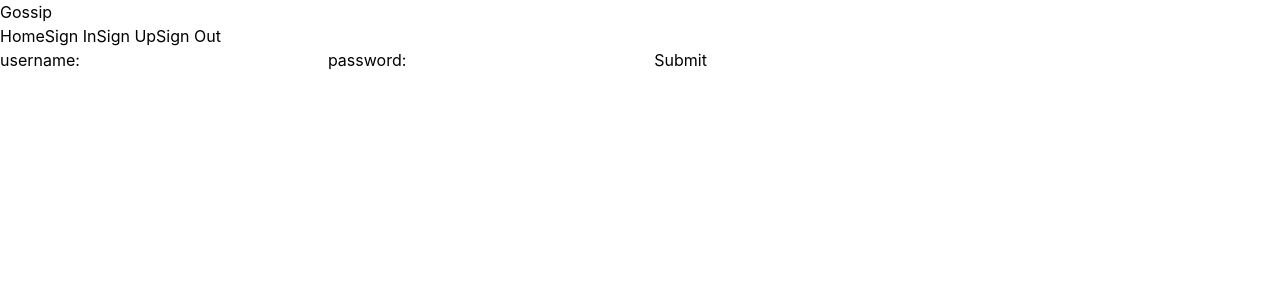
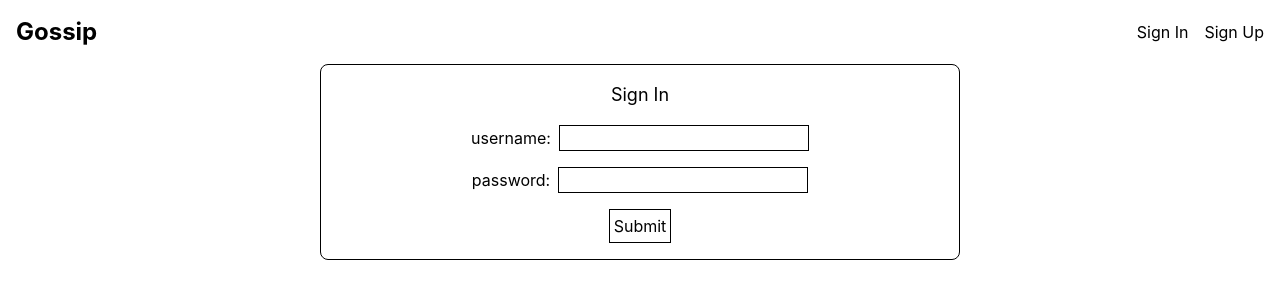
Before and after one commit to JeremyChuaWX/gossip, a React (Create React App) app in the folder frontend/: page /auth/signin in a window 1280 px wide. Shown: the top 300 px of the page. Built offline with nearby package versions, Linux system fonts and the light colour scheme.

Commit message:
[frontend] basic styles

```diff
--- /dev/null
+++ b/frontend/src/components/post-card.tsx
@@ -0,0 +1,15 @@
+import { NavLink } from "react-router-dom";
+import { Post } from "../models/entities";
+
+function PostCard({ post }: { post: Post }) {
+  return (
+    <NavLink to={`post/${post.id}`}>
+      <div className="border-b-black border pb-2">
+        <h2 className="text-lg">{post.title}</h2>
+        <p className="text-sm">{post.body}</p>
+      </div>
+    </NavLink>
+  );
+}
+
+export default PostCard;
--- a/frontend/src/layouts/base-layout.tsx
+++ b/frontend/src/layouts/base-layout.tsx
@@ -4,13 +4,13 @@ import { NavLink } from "react-router-dom";
 export default function BaseLayout() {
   return (
     <>
-      <header>
-        <h1>Gossip</h1>
-        <nav>
-          <NavLink to="/">Home</NavLink>
+      <header className="flex items-center justify-between p-4 relative">
+        <NavLink to="/">
+          <h1 className="font-bold text-2xl">Gossip</h1>
+        </NavLink>
+        <nav className="flex gap-4">
           <NavLink to="/auth/signin">Sign In</NavLink>
           <NavLink to="/auth/signup">Sign Up</NavLink>
-          <NavLink to="/auth/signout">Sign Out</NavLink>
         </nav>
       </header>
 
--- a/frontend/src/pages/home-page.tsx
+++ b/frontend/src/pages/home-page.tsx
@@ -1,5 +1,6 @@
 import { QueryClient, useQuery } from "@tanstack/react-query";
 import { getPosts as getPostsApi } from "../api/posts";
+import PostCard from "../components/post-card";
 
 function getPostsQuery() {
   return {
@@ -22,13 +23,9 @@ function HomePage() {
   return (
     <div>
       <h1>home page</h1>
-      <ul>
-        {posts.map((post) => (
-          <li key={post.id}>
-            {post.title}: {post.body}
-          </li>
-        ))}
-      </ul>
+      {posts.map((post) => (
+        <PostCard key={post.id} post={post} />
+      ))}
     </div>
   );
 }
--- a/frontend/src/pages/signin-page.tsx
+++ b/frontend/src/pages/signin-page.tsx
@@ -37,16 +37,24 @@ function SignInPage() {
   };
 
   return (
-    <form onSubmit={handleSubmit(submitHandler)}>
+    <form
+      onSubmit={handleSubmit(submitHandler)}
+      className="flex flex-col w-1/2 mx-auto gap-4 border border-black rounded-lg items-center p-4"
+    >
+      <h1 className="text-lg">Sign In</h1>
       <label>
         username:
-        <input {...register("username")} />
+        <input {...register("username")} className="border border-black ml-2" />
       </label>
       <label>
         password:
-        <input {...register("password")} type="password" />
+        <input
+          {...register("password")}
+          type="password"
+          className="border border-black ml-2"
+        />
       </label>
-      <input type="submit" />
+      <input type="submit" className="border border-black p-1" />
     </form>
   );
 }
--- a/frontend/src/pages/user-page.tsx
+++ b/frontend/src/pages/user-page.tsx
@@ -27,9 +27,11 @@ function UserPage() {
 
   const { data: user } = useQuery(getUserQuery(id));
 
+  if (!user) throw Error("No user found");
+
   return (
     <div>
-      <h1>hello {user?.username}</h1>
+      <h1>hello {user.username}</h1>
       <UpdateUserForm id={id} />
     </div>
   );
```
